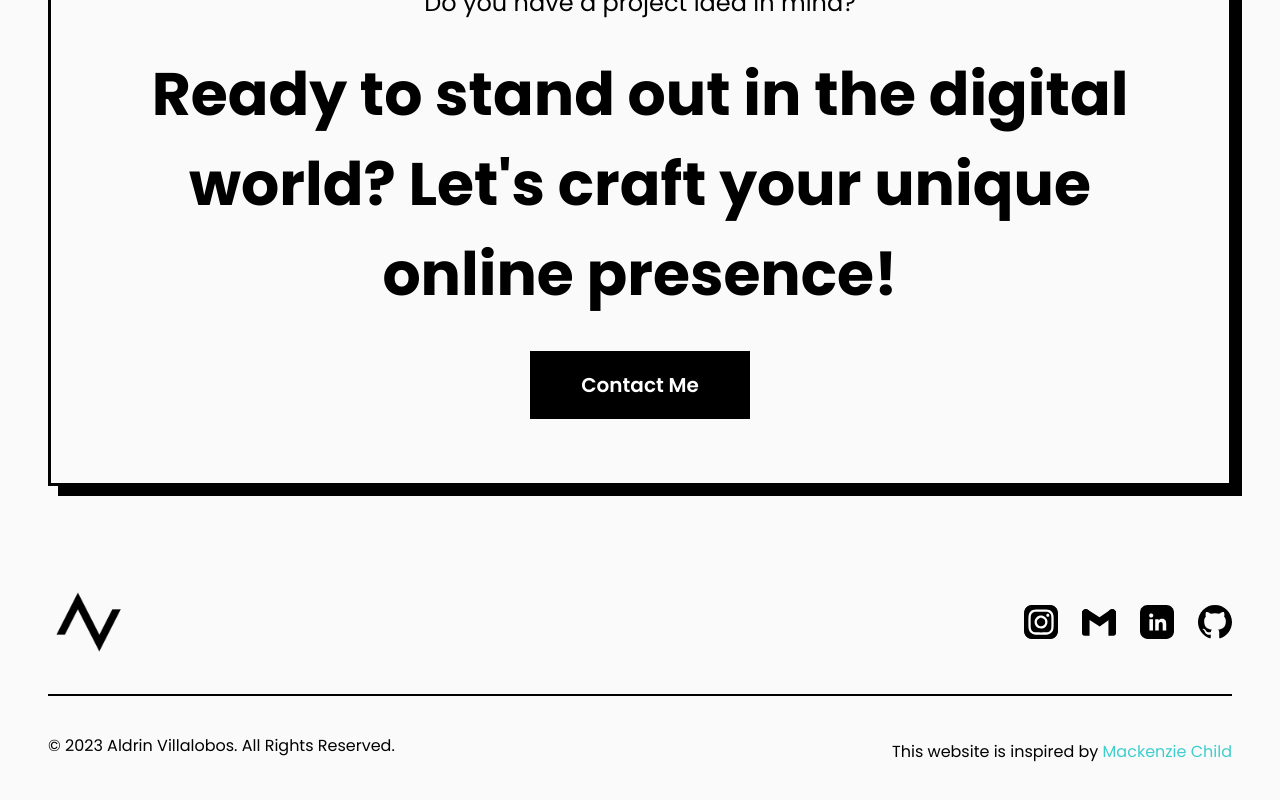
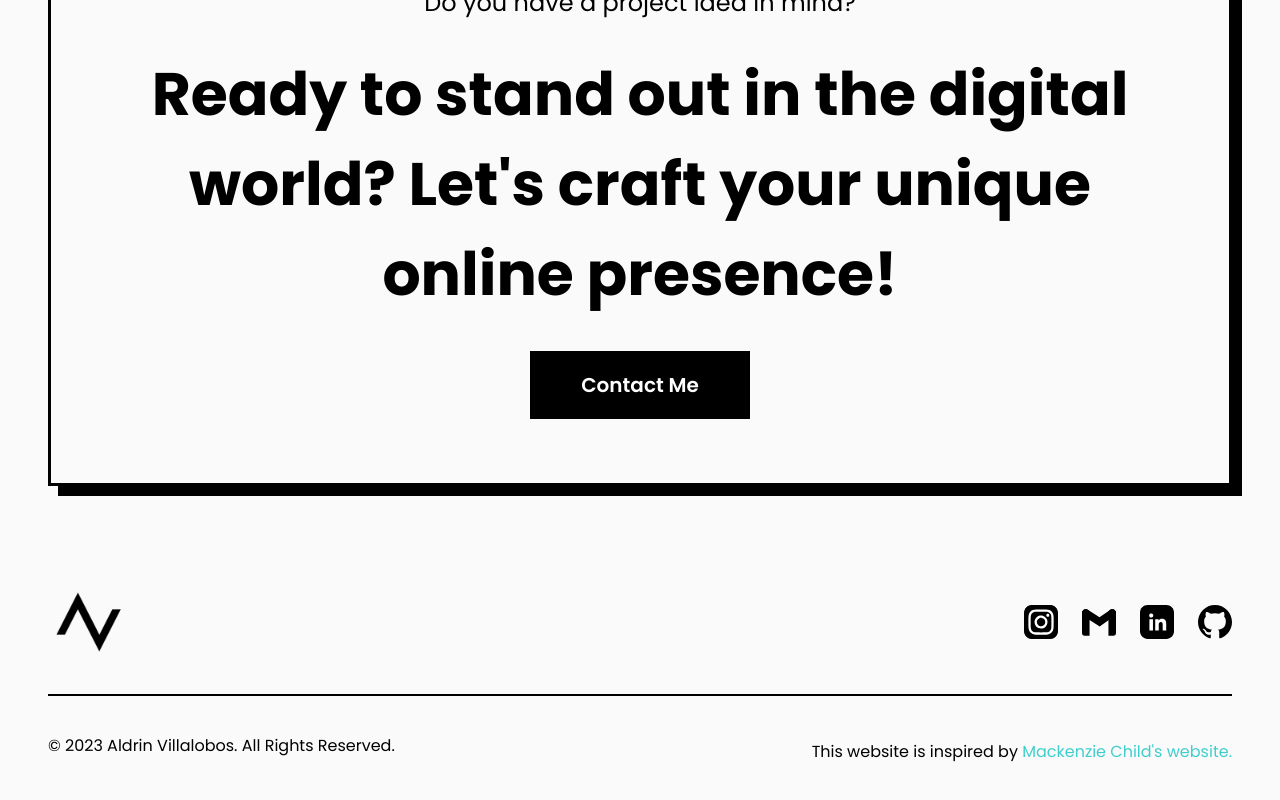
Before and after one commit to Drinooo/portfolio-retro, a React (Vite) app: page / in a window 1280 px wide. Shown: the part 6387-7187 px from the top of the page. Built offline with nearby package versions, Linux system fonts and the light colour scheme; what taos would draw is missing.

Commit message:
Minor changes

```diff
--- a/src/components/Sections/FooterSection.jsx
+++ b/src/components/Sections/FooterSection.jsx
@@ -60,7 +60,7 @@ const FooterSection = () => {
             </span>
           </div>
           <div className="text-center">
-            <p>This website is inspired by <a href="https://www.mackenziechild.me/" className="text-green">Mackenzie Child</a></p>
+            <p>This website is inspired by <a href="https://www.mackenziechild.me/" className="text-green">Mackenzie Child's website.</a></p>
           </div>
         </div>
       </div>
```
